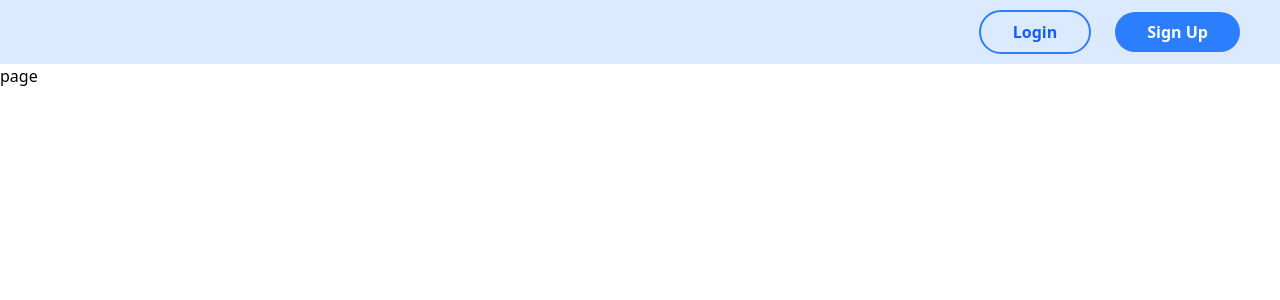
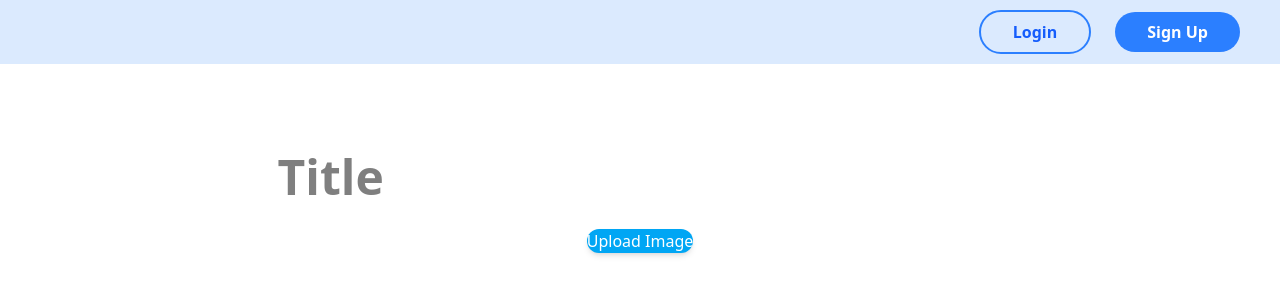
Before and after one commit to takanorishinagawa/teamdev_20, a Next.js app: page /article/create in a window 1280 px wide. Shown: the top 300 px of the page. Built offline with nearby package versions, Linux system fonts and the light colour scheme.

Commit message:
記事投稿画面作成中_7/18_2:11

```diff
--- a/src/app/article/create/page.tsx
+++ b/src/app/article/create/page.tsx
@@ -1,9 +1,37 @@
 // 記事投稿用画面
 
+"use client";
+
+import Button from "@/app/components/button/Button";
 import React from "react";
 
 const page = () => {
-  return <div>page</div>;
+  return (
+    <div>
+      <div className="pt-20">
+        <div className="flex flex-col items-center gap-5">
+          {/* タイトル */}
+          <input
+            type="text"
+            className="text-5xl font-semibold"
+            placeholder="Title"
+          />
+
+          {/* 画像アップロード */}
+          <div>
+            {/* 矢印アイコン */}
+            <Button
+              variant="Blue"
+              size="lg"
+              onClick={() => alert("画像をアップロード！")}
+            >
+              Upload Image
+            </Button>
+          </div>
+        </div>
+      </div>
+    </div>
+  );
 };
 
 export default page;
```
